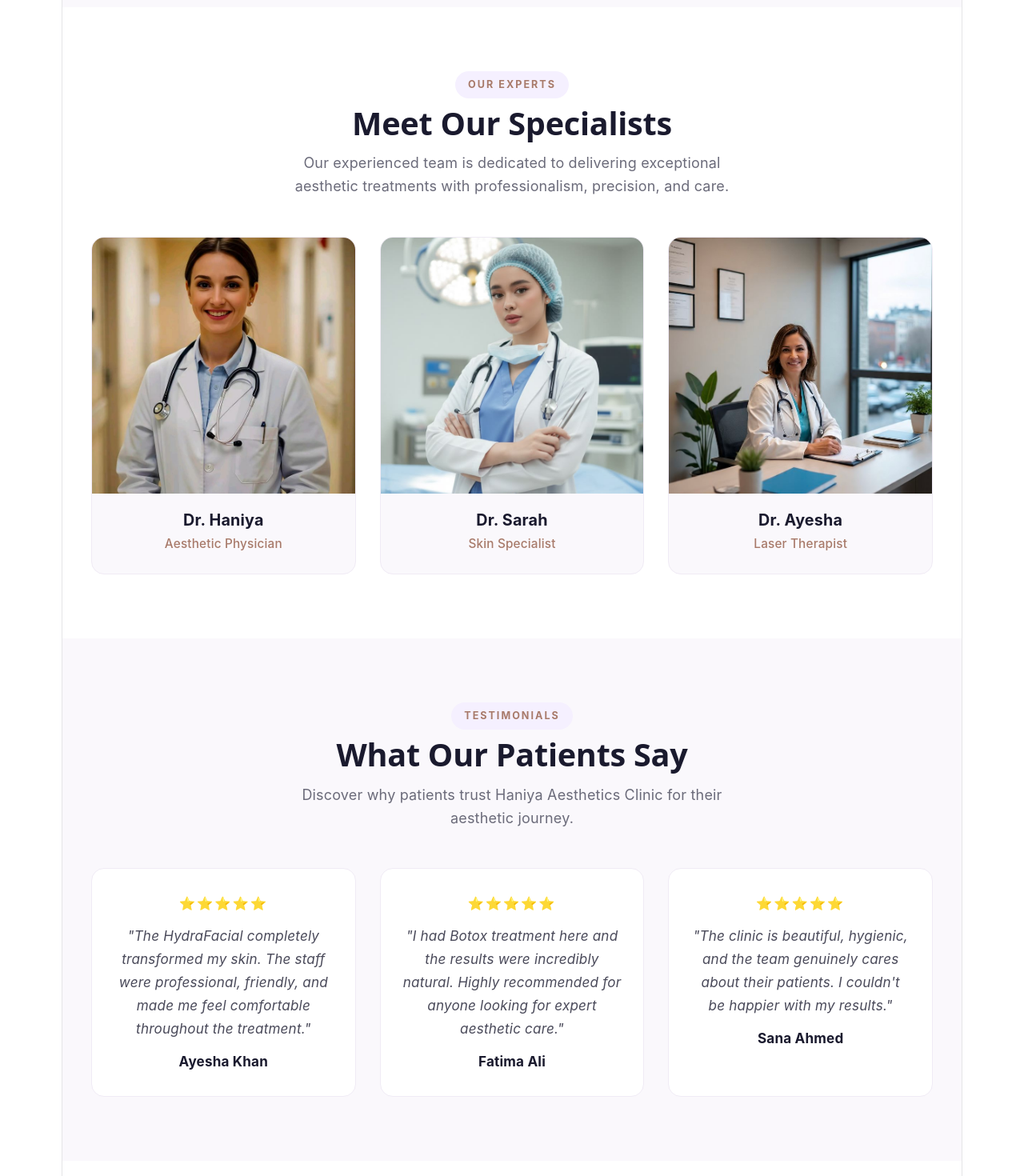
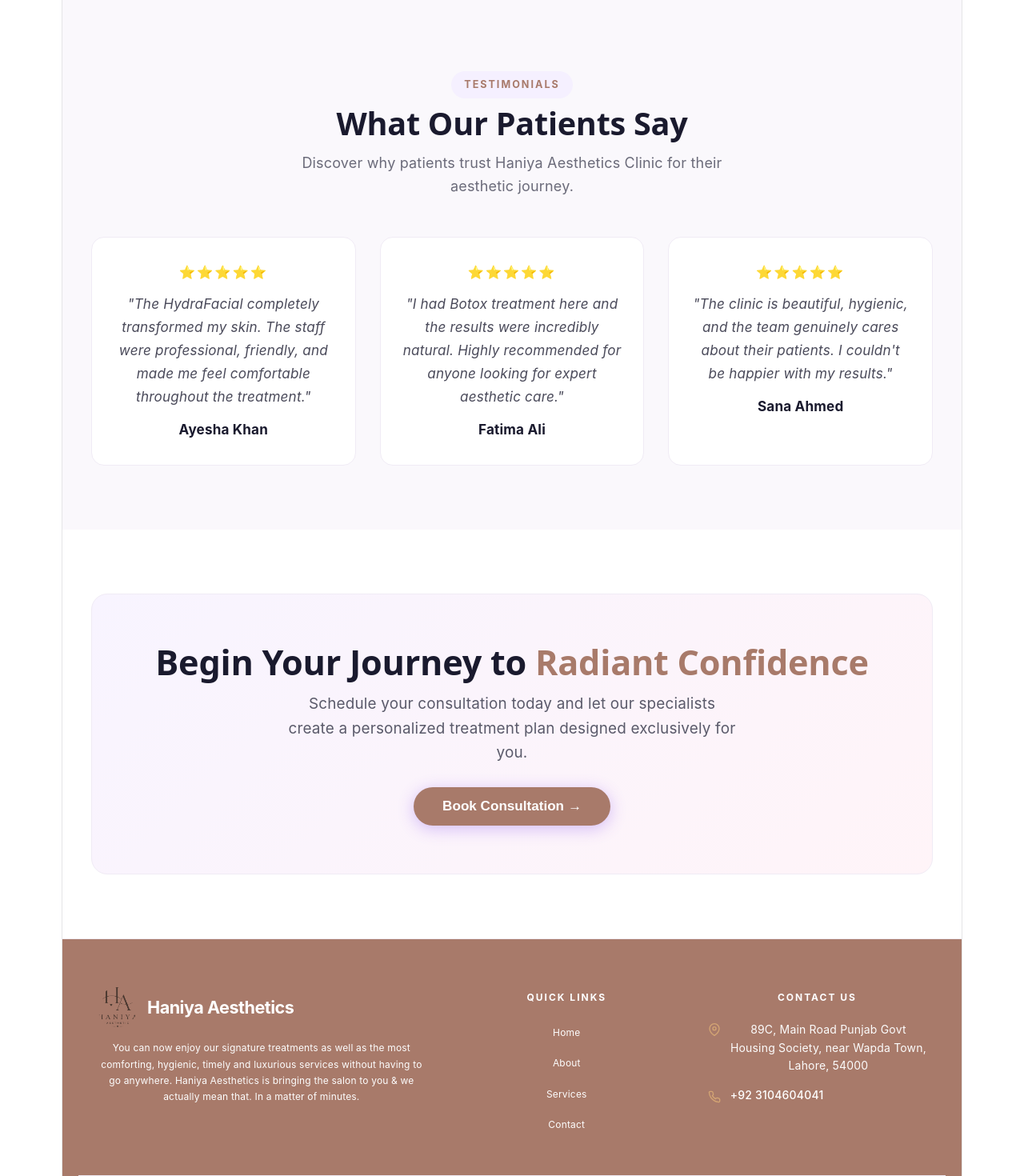
Before and after one commit to Anesa5/haniya-aesthetics, a React (Vite) app: page /about in a window 1280 px wide. Shown: the part 3140-4610 px from the top of the page at 80% size. Built offline with nearby package versions, Linux system fonts and the light colour scheme.

Commit message:
contact number changed

```diff
--- a/src/components/Footer.css
+++ b/src/components/Footer.css
@@ -36,7 +36,7 @@
 .footer-logo-text {
     font-size: 1.2rem;
     font-weight: 700;
-    color: #1a1a2e;
+    color: #ffffff;
     letter-spacing: -0.5px;
 }
 
@@ -156,3 +156,60 @@
         font-size: 0.7rem;
     }
 }
+
+/* Footer styles */
+.footer {
+    background: #A87A6A;
+    color: #0a0a0a;
+    padding: 60px 20px 20px;
+}
+
+.footer-container {
+    max-width: 1200px;
+    margin: 0 auto;
+    display: grid;
+    grid-template-columns: 1.5fr 1fr 1fr;
+    gap: 40px;
+}
+
+/* ... your existing footer styles ... */
+
+/* Contact section styles */
+.footer-contact p {
+    display: flex;
+    align-items: flex-start;
+    gap: 12px;
+    margin-bottom: 15px;
+    font-size: 14px;
+    line-height: 1.6;
+}
+
+.contact-icon {
+    flex-shrink: 0;
+    margin-top: 3px;
+    color: #d4a574;
+}
+
+.phone {
+    align-items: center !important;
+}
+
+.phone-link {
+    color: #fff;
+    text-decoration: none;
+    transition: color 0.3s ease;
+    font-weight: 500;
+}
+
+.phone-link:hover {
+    color: #d4a574;
+    text-decoration: underline;
+}
+
+/* Responsive */
+@media (max-width: 768px) {
+    .footer-container {
+        grid-template-columns: 1fr;
+        gap: 30px;
+    }
+}
--- a/src/components/Footer.jsx
+++ b/src/components/Footer.jsx
@@ -33,9 +33,20 @@
 
                 <div className="footer-contact">
                     <h4>CONTACT US</h4>
-                    <p>89-C,Street No#2 PGECHS Lahore</p>
+                    <p className="address">
+                        <svg className="contact-icon" width="16" height="16" viewBox="0 0 24 24" fill="none" stroke="currentColor" strokeWidth="2" strokeLinecap="round" strokeLinejoin="round">
+                            <path d="M21 10c0 7-9 13-9 13s-9-6-9-13a9 9 0 0 1 18 0z" />
+                            <circle cx="12" cy="10" r="3" />
+                        </svg>
+                        89C, Main Road Punjab Govt Housing Society, near Wapda Town, Lahore, 54000
+                    </p>
 
-                    <p>+92 3104604041</p>
+                    <p className="phone">
+                        <svg className="contact-icon" width="16" height="16" viewBox="0 0 24 24" fill="none" stroke="currentColor" strokeWidth="2" strokeLinecap="round" strokeLinejoin="round">
+                            <path d="M22 16.92v3a2 2 0 0 1-2.18 2 19.79 19.79 0 0 1-8.63-3.07 19.5 19.5 0 0 1-6-6 19.79 19.79 0 0 1-3.07-8.67A2 2 0 0 1 4.11 2h3a2 2 0 0 1 2 1.72c.127.96.361 1.903.7 2.81a2 2 0 0 1-.45 2.11L8.09 9.91a16 16 0 0 0 6 6l1.27-1.27a2 2 0 0 1 2.11-.45c.907.339 1.85.573 2.81.7A2 2 0 0 1 22 16.92z" />
+                        </svg>
+                        <a href="tel:+923104604041" className="phone-link">+92 3104604041</a>
+                    </p>
                 </div>
             </div>
 
--- a/src/pages/About.jsx
+++ b/src/pages/About.jsx
@@ -1,8 +1,6 @@
 import { useEffect } from "react";
 import "./About.css";
-import img1 from '../assets/doctor1.jpg';
-import img2 from '../assets/doctor2.jpg';
-import img3 from '../assets/doctor3.jpg';
+
 import hydra from '../assets/8stepshydrafacial.jpg';
 
 function About() {
@@ -28,7 +26,7 @@
 
     const bookAppointment = () => {
         window.open(
-            "https://wa.me/923374768957?text=Hello! I would like to book an appointment at Haniya Aesthetics Clinic.",
+            "https://wa.me/923104604041?text=Hello! I would like to book an appointment at Haniya Aesthetics Clinic.",
             "_blank"
         );
     };
@@ -329,53 +327,7 @@
             </section>
             {/* ================= OUR SPECIALISTS ================= */}
 
-            <section className="team-section">
 
-                <div className="container">
-
-                    <div className="section-heading animate-on-scroll">
-                        <span>OUR EXPERTS</span>
-                        <h2>Meet Our Specialists</h2>
-                        <p>
-                            Our experienced team is dedicated to delivering exceptional
-                            aesthetic treatments with professionalism, precision, and care.
-                        </p>
-                    </div>
-
-                    <div className="team-grid">
-
-                        {[
-                            {
-                                name: "Dr. Haniya",
-                                role: "Aesthetic Physician",
-                                image: img1,
-                            },
-                            {
-                                name: "Dr. Sarah",
-                                role: "Skin Specialist",
-                                image: img2,
-                            },
-                            {
-                                name: "Dr. Ayesha",
-                                role: "Laser Therapist",
-                                image: img3,
-                            },
-                        ].map((member, index) => (
-                            <div className="team-card animate-on-scroll" key={index}>
-                                <img src={member.image} alt={member.name} />
-
-                                <div className="team-content">
-                                    <h3>{member.name}</h3>
-                                    <p>{member.role}</p>
-                                </div>
-                            </div>
-                        ))}
-
-                    </div>
-
-                </div>
-
-            </section>
 
             {/* ================= TESTIMONIALS ================= */}
 
--- a/src/pages/Contact.css
+++ b/src/pages/Contact.css
@@ -65,7 +65,7 @@
 }
 
 .gradient-text {
-    background: #A87A6A;
+    background: #ffffff;
     -webkit-background-clip: text;
     background-clip: text;
     color: transparent;
--- a/src/pages/Contact.jsx
+++ b/src/pages/Contact.jsx
@@ -51,7 +51,7 @@
 └─────────────────────────────┘
 Please respond to this inquiry.`;
 
-        window.open(`https://wa.me/923374768957?text=${encodeURIComponent(message)}`, '_blank');
+        window.open(`https://wa.me/923104604041?text=${encodeURIComponent(message)}`, '_blank');
 
         setTimeout(() => {
             setIsSubmitting(false);
@@ -60,7 +60,7 @@
     };
 
     const bookAppointment = () => {
-        window.open('https://wa.me/923374768957?text=✨ I would like to book an appointment at Beauty Secrets. Please share available slots. ✨', '_blank');
+        window.open('https://wa.me/923104604041?text=✨ I would like to book an appointment at Haniya-Aesthetics. Please share available slots. ✨', '_blank');
     };
 
     const services = [
@@ -76,21 +76,15 @@
     ];
 
     const contactInfo = [
-        { icon: "📍", title: "Visit Us", details: ["Wapda, Block E2", "Block E 2 Wapda Town Phase 1", "Town, Lahore, 54000"], color: "#FF6B8A" },
-        { icon: "📞", title: "Call Us", details: ["+92 337 4768957", "24/7 Support"], color: "#FF9EB5" },
-        { icon: "✉️", title: "Email Us", details: ["info@beautysecrets.com", "Response within 24h"], color: "#FFB6C1" },
+        { icon: "📍", title: "Visit Us", details: ["  89C, Main Road Punjab Govt Housing Society, near Wapda Town, Lahore, 54000"], color: "#FF6B8A" },
+        { icon: "📞", title: "Call Us", details: ["+92  3104604041", "24/7 Support"], color: "#FF9EB5" },
+
         { icon: "⏰", title: "Working Hours", details: ["Mon-Sat: 10AM - 8PM", "Sun: 12PM - 6PM"], color: "#FFC0CB" }
     ];
 
     // Lahore Wapda Town coordinates
-    const mapLocation = {
-        address: "Wapda, Block E2 Block E 2 Wapda Town Phase 1 Town, Lahore, 54000",
-        lat: "31.4321",
-        lng: "74.3219"
-    };
 
-    // Google Maps embed URL for Lahore Wapda Town location
-    const mapEmbedUrl = `https://www.google.com/maps/embed?pb=!1m18!1m12!1m3!1d3400.123456789012!2d74.3189!3d31.4298!2m3!1f0!2f0!3f0!3m2!1i1024!2i768!4f13.1!3m3!1m2!1s0x3919041e8e5e5e5e%3A0x0!2sWapda%20Town%20Phase%201%2C%20Lahore%2C%20Pakistan!5e0!3m2!1sen!2s!4v1`;
+
 
     return (
         <div className="contact-page-premium">
--- a/src/pages/Services.css
+++ b/src/pages/Services.css
@@ -28,7 +28,7 @@
     padding-top: 50px;
 }
 
-.gradient-text {
+.gradient-text-services {
     background: #A87A6A;
     -webkit-background-clip: text;
     -webkit-text-fill-color: transparent;
@@ -687,3 +687,60 @@
         padding: 16px;
     }
 }
+
+
+
+
+
+
+
+
+
+
+
+
+
+
+
+
+
+
+
+
+
+
+/* Make sure the hero section doesn't take too much space */
+.booking-hero {
+    min-height: 200px;
+    /* or adjust as needed */
+    padding: 40px 20px;
+
+}
+
+/* Ensure step container starts from the top */
+.step-container {
+    width: 100%;
+    max-width: 1200px;
+    margin: 0 auto;
+    padding: 20px 20px 40px;
+    /* Remove any margin-top that might be pushing it down */
+}
+
+/* Make services grid start from top */
+.services-grid {
+    display: grid;
+    grid-template-columns: repeat(auto-fill, minmax(280px, 1fr));
+    gap: 25px;
+    margin-top: 0;
+    /* Remove any margin-top */
+    padding-top: 0;
+    /* Remove any padding-top */
+}
+
+/* For the main container */
+.services-booking-page {
+    min-height: 100vh;
+    background: #f8f9fa;
+    padding-top: 0;
+    /* Remove any padding-top */
+}
--- a/src/pages/Services.jsx
+++ b/src/pages/Services.jsx
@@ -259,7 +259,7 @@
     };
 
     const handleProceed = () => {
-        const message = `Hello! I would like to book an appointment for:
+        const message = `Hi! I want to book an appointment at Haniya Aesthetics.
         Service: ${selectedService.name}
         Original Price: PKR ${selectedService.price.toLocaleString()}
         Discounted Price: PKR ${selectedService.discountedPrice.toLocaleString()}
@@ -271,7 +271,7 @@
 
         Please confirm my booking.`;
 
-        window.open(`https://wa.me/923374768957?text=${encodeURIComponent(message)}`, '_blank');
+        window.open(`https://wa.me/923104604041?text=${encodeURIComponent(message)}`, '_blank');
     };
 
     const handleBack = () => {
@@ -322,7 +322,7 @@
         <div className="services-booking-page">
             <div className="booking-hero">
                 <div className="booking-hero-content">
-                    <h1>Select Your <span className="gradient-text">Service</span></h1>
+                    <h1>Select Your <span className="gradient-text-services">Service</span></h1>
                     <p>Choose from our curated collection of luxury treatments</p>
                     <div className="hero-steps">
                         <div className={`step-indicator ${step >= 1 ? 'active' : ''}`}>
```
